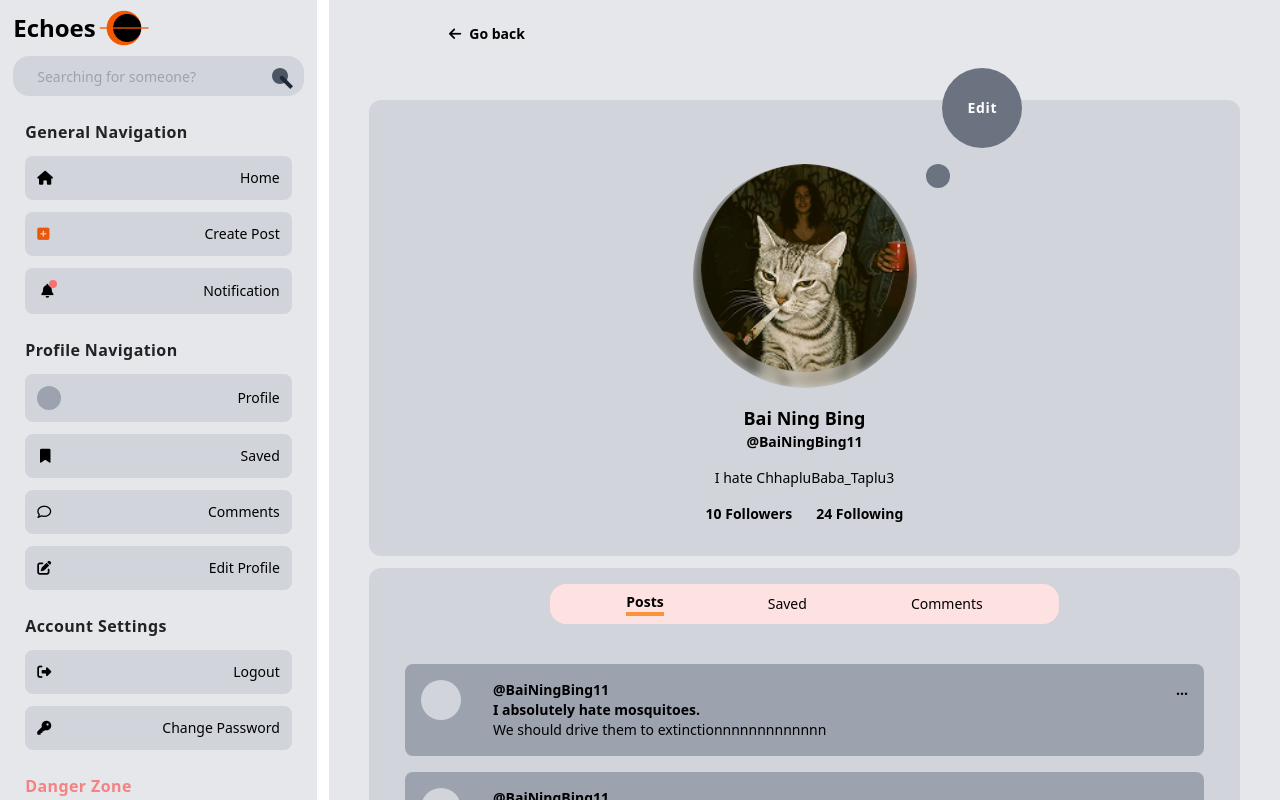
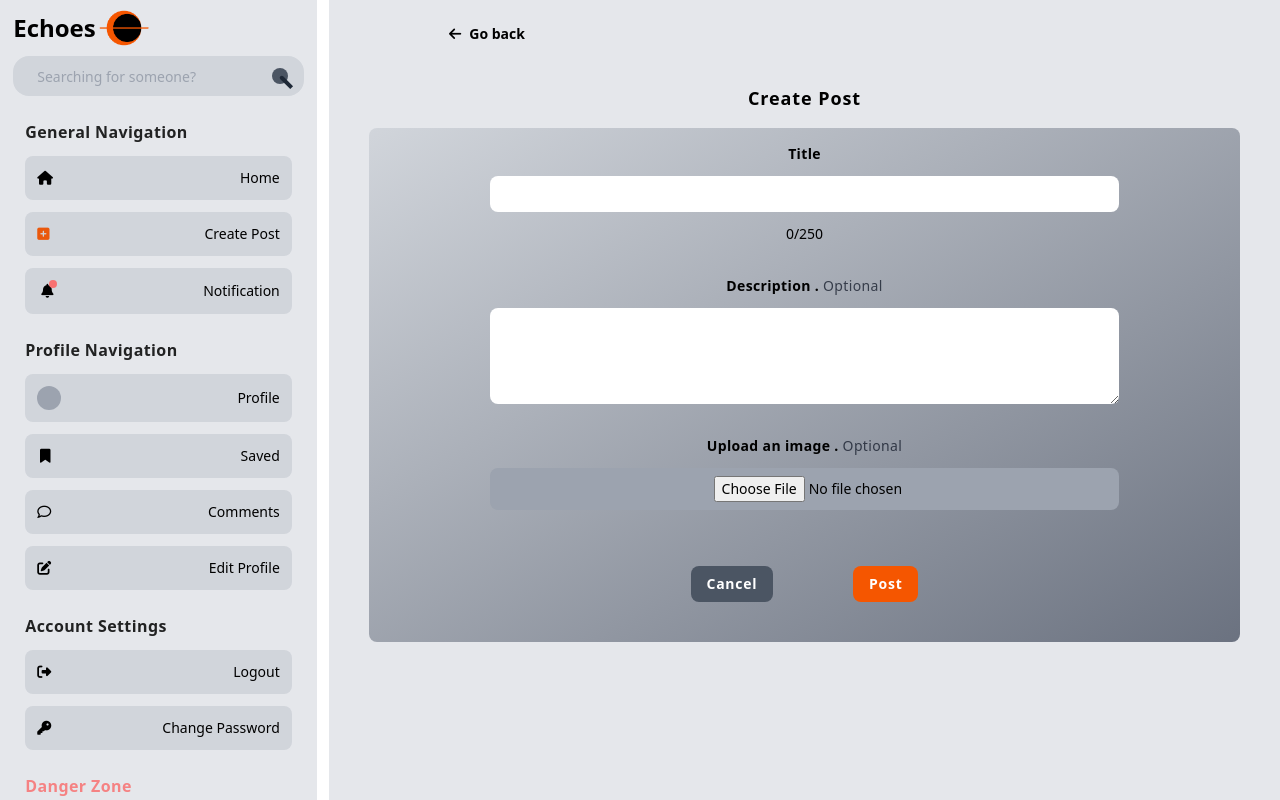
Before and after one commit to BikramGhart1/echoes, a React (Vite) app in the folder frontend/: page / in a window 1280 px wide. Built offline with nearby package versions, Linux system fonts and the light colour scheme.

Commit message:
add create post page

```diff
--- a/frontend/src/App.jsx
+++ b/frontend/src/App.jsx
@@ -7,6 +7,7 @@ import HomePageLayout from './layouts/HomePageLayout';
 import HamMenuProvider from './contexts/HamMenuContextProvider';
 import SpecificPostLayout from './layouts/SpecificPostLayout';
 import ProfilePageLayout from './layouts/ProfilePageLayout';
+import CreatePostLayout from './layouts/CreatePostLayout';
 
 function App() {
   console.log('hellow world');
@@ -18,7 +19,8 @@ function App() {
       <HamMenuProvider>
         {/* <HomePageLayout/> */}
         {/* <SpecificPostLayout/> */}
-        <ProfilePageLayout/>
+        {/* <ProfilePageLayout/> */}
+        <CreatePostLayout/>
       </HamMenuProvider>
 
     </>
--- a/frontend/src/components/partials/CommentCard.jsx
+++ b/frontend/src/components/partials/CommentCard.jsx
@@ -3,7 +3,7 @@ import React from 'react'
 export default function CommentCard() {
   return (
 
-    <div className='text-sm bg-gray-0 p-4 flex flex-row justify-baseline gap-x-6 w-full rounded-2xl relative'>
+    <div className='text-sm bg-gray-0 p-4 flex flex-row justify-baseline gap-x-6 w-full rounded-2xl relative '>
            <div className='w-8 h-8 md:w-10 md:h-10 bg-gray-400/75 rounded-3xl flex-shrink-0'></div>
             <div className='max-w-10/12 flex flex-col gap-y-1'>
               <div className='flex flex-row justify-baseline space-x-2.5'>
--- /dev/null
+++ b/frontend/src/layouts/CreatePostLayout.jsx
@@ -0,0 +1,17 @@
+import React from 'react'
+import { useHamMenu } from '../contexts/HamMenuContextProvider';
+import Navbar from '../components/partials/Navbar';
+import CreatePost from '../pages/CreatePost';
+
+export default function CreatePostLayout() {
+  const {navbarIsOpen}=useHamMenu();
+
+      return (
+        <div className='md:grid grid-cols-[1fr_3fr] gap-3 '>
+          <div className={`md:block ${navbarIsOpen?`block`:`hidden`}`}>
+           <Navbar/>
+          </div>
+          <CreatePost/>
+        </div>
+      )
+}
--- a/frontend/src/pages/CreatePost.jsx
+++ b/frontend/src/pages/CreatePost.jsx
@@ -0,0 +1,30 @@
+import React from 'react'
+import Header from '../components/partials/Header'
+
+export default function CreatePost() {
+  return (
+    <div className='mainContainer'>
+        <Header/>
+      <p className='py-1 px-3 text-center w-11/12 rounded-lg font-bold text-lg tracking-wider'>Create Post</p>
+      <form className='w-11/12 bg-gradient-to-br from-gray-300 to-gray-500 rounded-lg'>
+        <div className='w-full py-4 px-4 flex flex-col items-center gap-y-3'>
+            <p className='font-semibold tracking-wide'>Title</p>
+            <input type="text" name="title" id="" placeholder='' className='bg-gray-0 md:w-3/4 w-full px-4 py-2 rounded-lg'/>
+            <p className=''>0/250</p>
+        </div>
+        <div className='w-full py-4 px-4 flex flex-col items-center gap-y-3'>
+            <p className='font-semibold tracking-wide'>Description . <em className='not-italic opacity-75 text-gray-900 font-normal'>Optional</em></p>
+            <textarea type="text" name="title" id="" placeholder='' className='bg-gray-0 md:w-3/4 w-full px-4 py-2 rounded-lg min-h-24 max-h-32'></textarea>
+        </div>
+        <div className='w-full py-4 px-4 flex flex-col items-center gap-y-3'>
+            <p className='font-semibold tracking-wide'>Upload an image . <em className='not-italic opacity-75 text-gray-900 font-normal'>Optional</em></p>
+            <input type="file" name="title" id="" placeholder='' className='bg-gray-400 md:pl-56 pl-32 md:w-3/4 w-full px-4 py-2 rounded-lg'/>
+        </div>
+        <div className='flex flex-row justify-center space-x-20 w-full py-10'>
+                <input type="reset" value="Cancel" className='bg-gray-600 text-white px-4 py-2 font-bold rounded-lg cursor-pointer tracking-wider'/>
+                <input type="submit" value="Post" className='bg-primaryColor text-white px-4 py-2 font-bold rounded-lg cursor-pointer tracking-wider'/>
+        </div>
+      </form>
+    </div>
+  )
+}
--- a/frontend/src/pages/Profilepage.jsx
+++ b/frontend/src/pages/Profilepage.jsx
@@ -42,12 +42,12 @@ export default function Profilepage() {
       {
         !isEditMode &&
       <div className='flex flex-col items-center gap-y-10 rounded-xl w-11/12 bg-gray-300 pt-4 pb-8'>
-          <div className='flex flex-row justify-around sticky top-16 md:top-20 rounded-2xl w-11/12 md:w-7/12 hover:bg-red-200 bg-red-100 items-center py-2 px-6'>
+          <div className='flex flex-row justify-around z-10 sticky top-16 md:top-20 rounded-2xl w-11/12 md:w-7/12 hover:bg-red-200 bg-red-100 items-center py-2 px-6'>
             <button className='border-b-4 border-solid border-orange-400 font-semibold'>Posts</button>
             <button className=''>Saved</button>
             <button className=''>Comments</button>
           </div>
-          <div className='w-11/12 flex flex-col gap-y-4 rounded-lg bg-transparent'>
+          <div className='w-11/12 flex flex-col gap-y-4 rounded-lg'>
             <UserPostsList/>
             <UserPostsList/>
             <UserPostsList/>
@@ -55,11 +55,6 @@ export default function Profilepage() {
             <UserPostsList/>
             <UserPostsList/>
             <UserPostsList/>
-            <CommentCard/>
-            <CommentCard/>
-            <CommentCard/>
-            <CommentCard/>
-            <CommentCard/>
           </div>
       </div>
 
```
